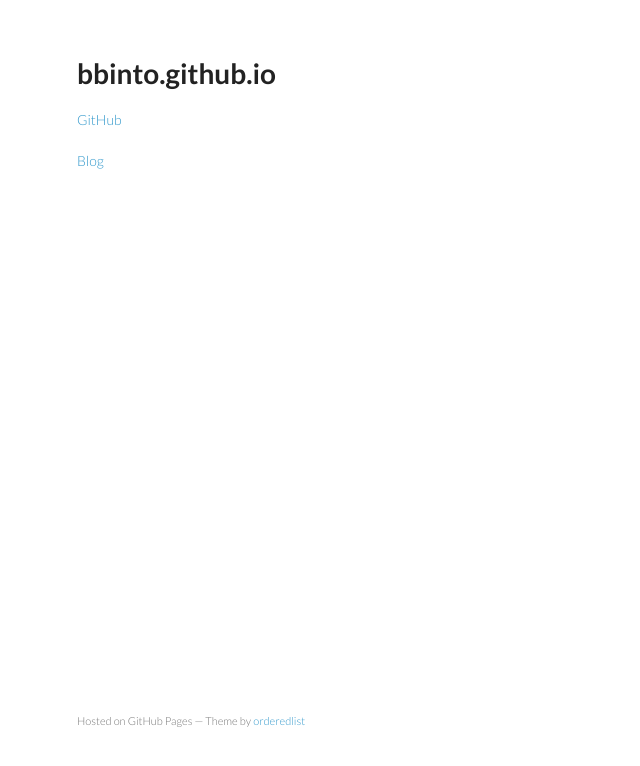
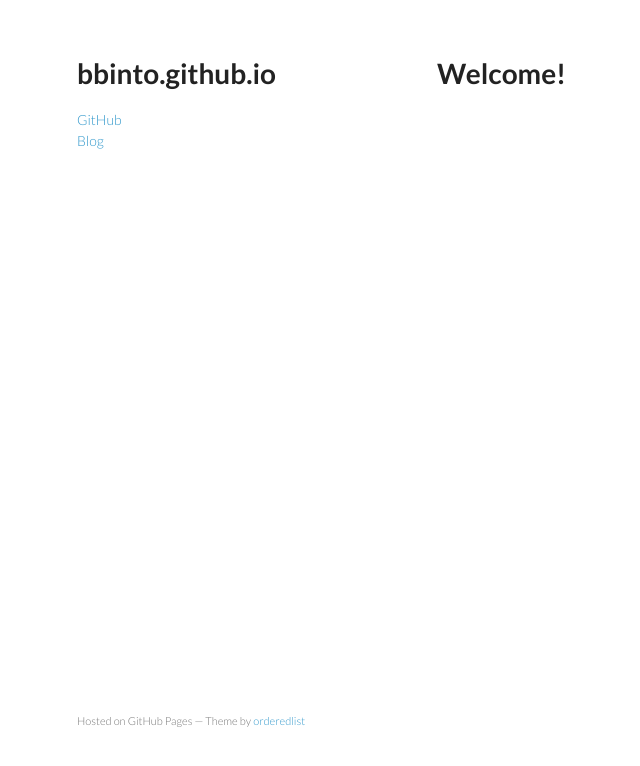
Before and after one commit to bbinto/bbinto.github.io, a plain HTML site: page index.html in a window 1280 px wide. Shown: the whole page, without its empty margins (133-773 px from the left). Drawn offline with Linux system fonts and the light colour scheme.

Commit message:
more info

```diff
--- a/index.html
+++ b/index.html
@@ -19,11 +19,12 @@
         <p></p>
 
 
-        <p class="view"><a href="https://github.com/bbinto">GitHub</a></p>
-        <p class="view"><a href="http://bbinto.wordpress.com">Blog</a></p>
+        <p class="view"><a href="https://github.com/bbinto">GitHub</a><br/>
+        <a href="http://bbinto.wordpress.com">Blog</a></p>
 
       </header>
       <section>
+        <h1>Welcome!</h1>
        </section>
       <footer>
         <p><small>Hosted on GitHub Pages &mdash; Theme by <a href="https://github.com/orderedlist">orderedlist</a></small></p>
```
